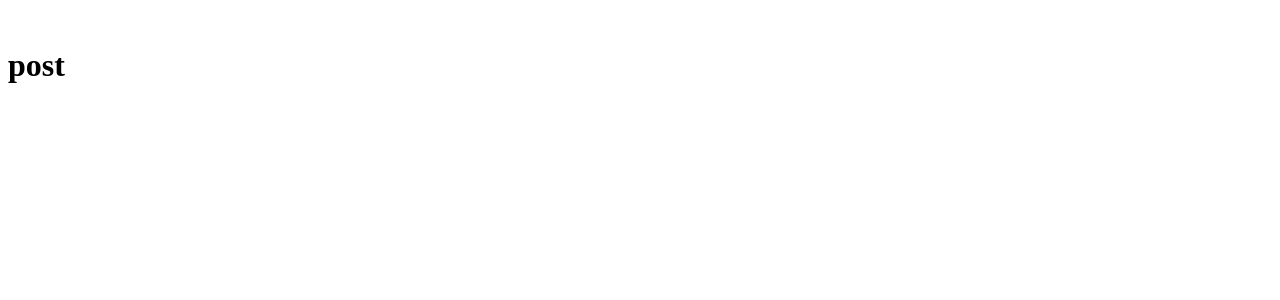
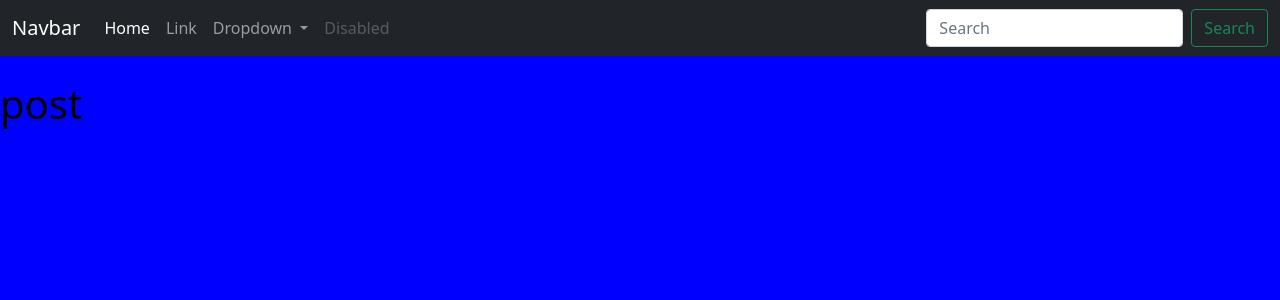
Before and after one commit to gokulakannan19/Django-blog, a Django app: page / in a window 1280 px wide. Before the commit the part shown is almost empty. Shown: the top 300 px of the page. Run offline with Django 3.2, Linux system fonts and the light colour scheme.

Commit message:
templates added

```diff
--- a/blog/blog/settings.py
+++ b/blog/blog/settings.py
@@ -10,6 +10,7 @@ For the full list of settings and their values, see
 https://docs.djangoproject.com/en/3.2/ref/settings/
 """
 
+import os
 from pathlib import Path
 
 # Build paths inside the project like this: BASE_DIR / 'subdir'.
@@ -121,6 +122,10 @@ USE_TZ = True
 
 STATIC_URL = '/static/'
 
+STATICFILES_DIRS = [
+    os.path.join(BASE_DIR, 'static')
+]
+
 # Default primary key field type
 # https://docs.djangoproject.com/en/3.2/ref/settings/#default-auto-field
 
--- a/blog/posts/templates/posts/main.html
+++ b/blog/posts/templates/posts/main.html
@@ -6,15 +6,21 @@
     <meta http-equiv="X-UA-Compatible" content="IE=edge">
     <meta name="viewport" content="width=device-width, initial-scale=1.0">
     <title>Code With Gokul Blog</title>
+    <!-- Bootstrap css -->
+    <!-- CSS only -->
+<link href="https://cdn.jsdelivr.net/npm/bootstrap@5.0.2/dist/css/bootstrap.min.css" rel="stylesheet" integrity="sha384-EVSTQN3/azprG1Anm3QDgpJLIm9Nao0Yz1ztcQTwFspd3yD65VohhpuuCOmLASjC" crossorigin="anonymous">
 
     <!-- Custom Css -->
     <link rel="stylesheet" href="{% static 'css/main.css' %}">
 </head>
 <body>
-
+    {% include 'posts/navbar.html' %}
     {% block content %}
 
     {% endblock content %}
 
+    <!-- Script js -->
+    <!-- JavaScript Bundle with Popper -->
+<script src="https://cdn.jsdelivr.net/npm/bootstrap@5.0.2/dist/js/bootstrap.bundle.min.js" integrity="sha384-MrcW6ZMFYlzcLA8Nl+NtUVF0sA7MsXsP1UyJoMp4YLEuNSfAP+JcXn/tWtIaxVXM" crossorigin="anonymous"></script>
 </body>
 </html>
--- /dev/null
+++ b/blog/posts/templates/posts/navbar.html
@@ -0,0 +1,36 @@
+<nav class="navbar navbar-expand-lg navbar-dark bg-dark">
+    <div class="container-fluid">
+      <a class="navbar-brand" href="#">Navbar</a>
+      <button class="navbar-toggler" type="button" data-bs-toggle="collapse" data-bs-target="#navbarSupportedContent" aria-controls="navbarSupportedContent" aria-expanded="false" aria-label="Toggle navigation">
+        <span class="navbar-toggler-icon"></span>
+      </button>
+      <div class="collapse navbar-collapse" id="navbarSupportedContent">
+        <ul class="navbar-nav me-auto mb-2 mb-lg-0">
+          <li class="nav-item">
+            <a class="nav-link active" aria-current="page" href="#">Home</a>
+          </li>
+          <li class="nav-item">
+            <a class="nav-link" href="#">Link</a>
+          </li>
+          <li class="nav-item dropdown">
+            <a class="nav-link dropdown-toggle" href="#" id="navbarDropdown" role="button" data-bs-toggle="dropdown" aria-expanded="false">
+              Dropdown
+            </a>
+            <ul class="dropdown-menu" aria-labelledby="navbarDropdown">
+              <li><a class="dropdown-item" href="#">Action</a></li>
+              <li><a class="dropdown-item" href="#">Another action</a></li>
+              <li><hr class="dropdown-divider"></li>
+              <li><a class="dropdown-item" href="#">Something else here</a></li>
+            </ul>
+          </li>
+          <li class="nav-item">
+            <a class="nav-link disabled" href="#" tabindex="-1" aria-disabled="true">Disabled</a>
+          </li>
+        </ul>
+        <form class="d-flex">
+          <input class="form-control me-2" type="search" placeholder="Search" aria-label="Search">
+          <button class="btn btn-outline-success" type="submit">Search</button>
+        </form>
+      </div>
+    </div>
+  </nav>
--- a/blog/static/css/main.css
+++ b/blog/static/css/main.css
@@ -0,0 +1,4 @@
+body {
+  background-color: blue;
+  color: black;
+}
```
